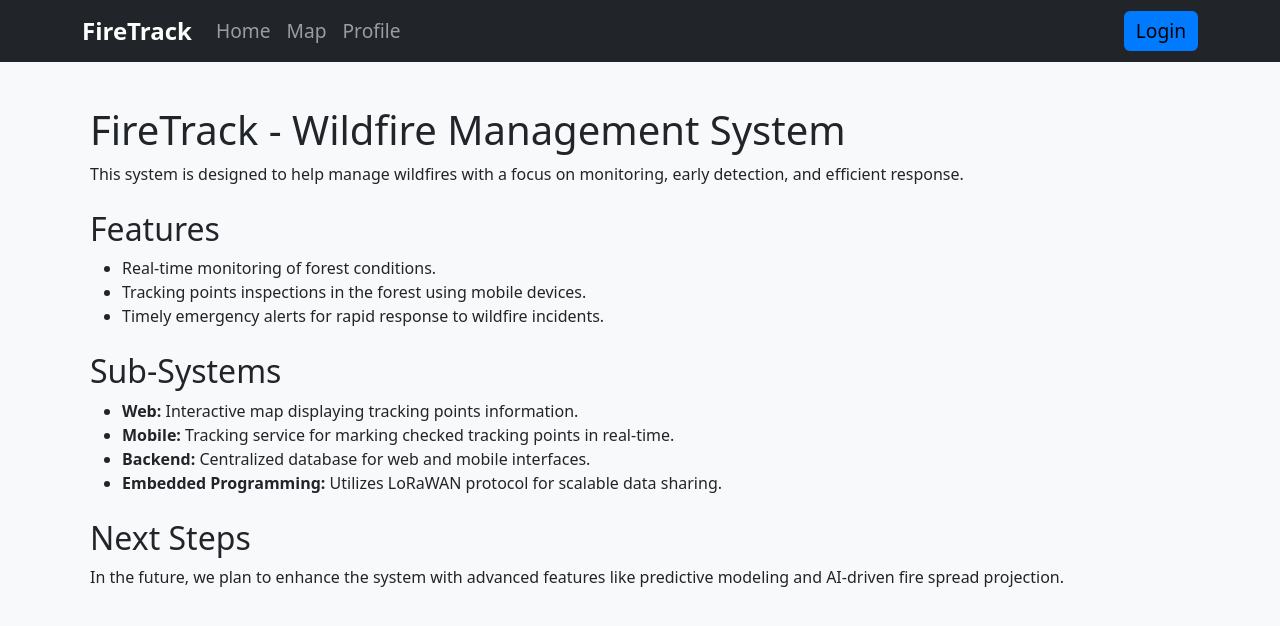
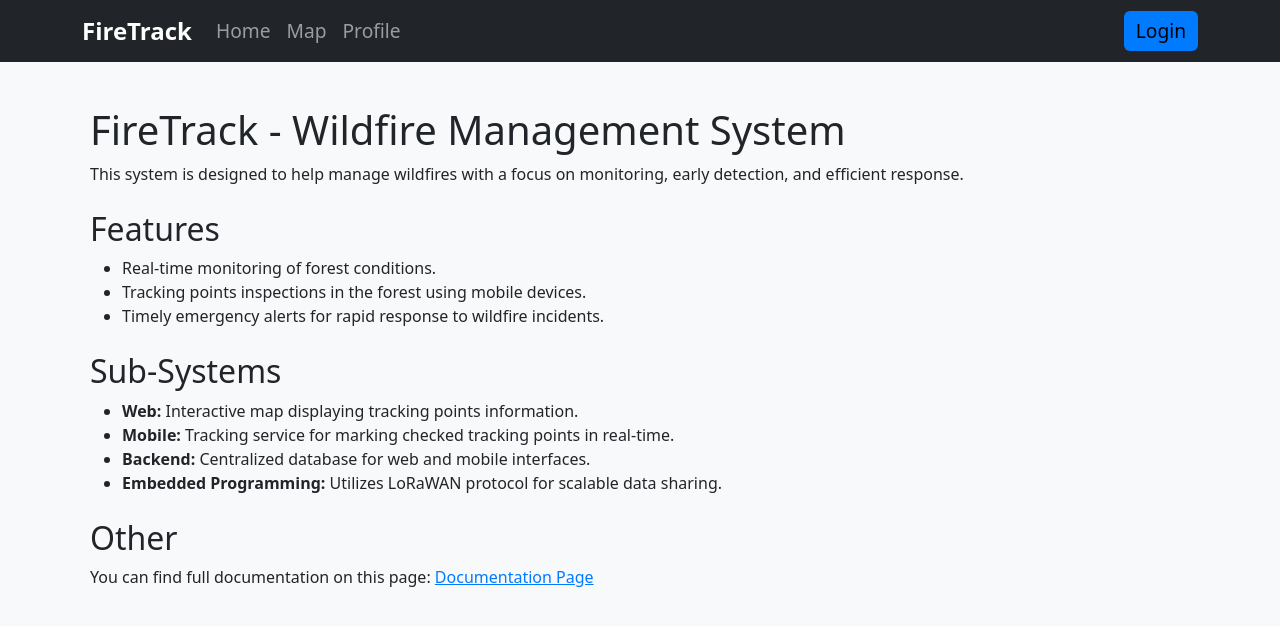
Before and after one commit to rabeezarre/firetrack-frontend, a Vue app: page / in a window 1280 px wide. Shown: the top 626 px of the page. Built offline with nearby package versions, Linux system fonts and the light colour scheme.

Commit message:
fix: docs

```diff
--- a/src/components/MenuComponent.vue
+++ b/src/components/MenuComponent.vue
@@ -68,6 +68,7 @@ export default {
     handleButtonClick() {
       if (this.isAuthenticated) {
         this.$store.dispatch('logoutUser');
+        this.$router.push('/login');
       } else {
         this.$router.push('/login');
       }
--- a/src/views/HomePage.vue
+++ b/src/views/HomePage.vue
@@ -19,10 +19,10 @@
       <li><strong>Backend:</strong> Centralized database for web and mobile interfaces.</li>
       <li><strong>Embedded Programming:</strong> Utilizes LoRaWAN protocol for scalable data sharing.</li>
     </ul>
-    <h2 class="mt-4">Next Steps</h2>
+    <h2 class="mt-4">Other</h2>
     <p>
-      In the future, we plan to enhance the system with advanced features like predictive modeling and AI-driven fire
-      spread projection.
+      You can find full documentation on this page:
+      <router-link to="/docs">Documentation Page</router-link>
     </p>
   </div>
 </template>
--- a/src/views/ProfilePage.vue
+++ b/src/views/ProfilePage.vue
@@ -19,7 +19,7 @@
       <!-- Scanning History (Right Side) -->
       <div class="col-md-6">
         <h2>Scanning History</h2>
-        <div v-if="scanningHistory > 0">
+        <div v-if="scanningHistory.length > 0">
           <ul class="scanning-history-list">
             <li v-for="scan in scanningHistory" :key="scan.historyId" class="scanning-history-item">
               <div v-if="scan.historyId != null">
```
Also changed, not shown: 1 other file (tests, documents, lock files or other folders).
